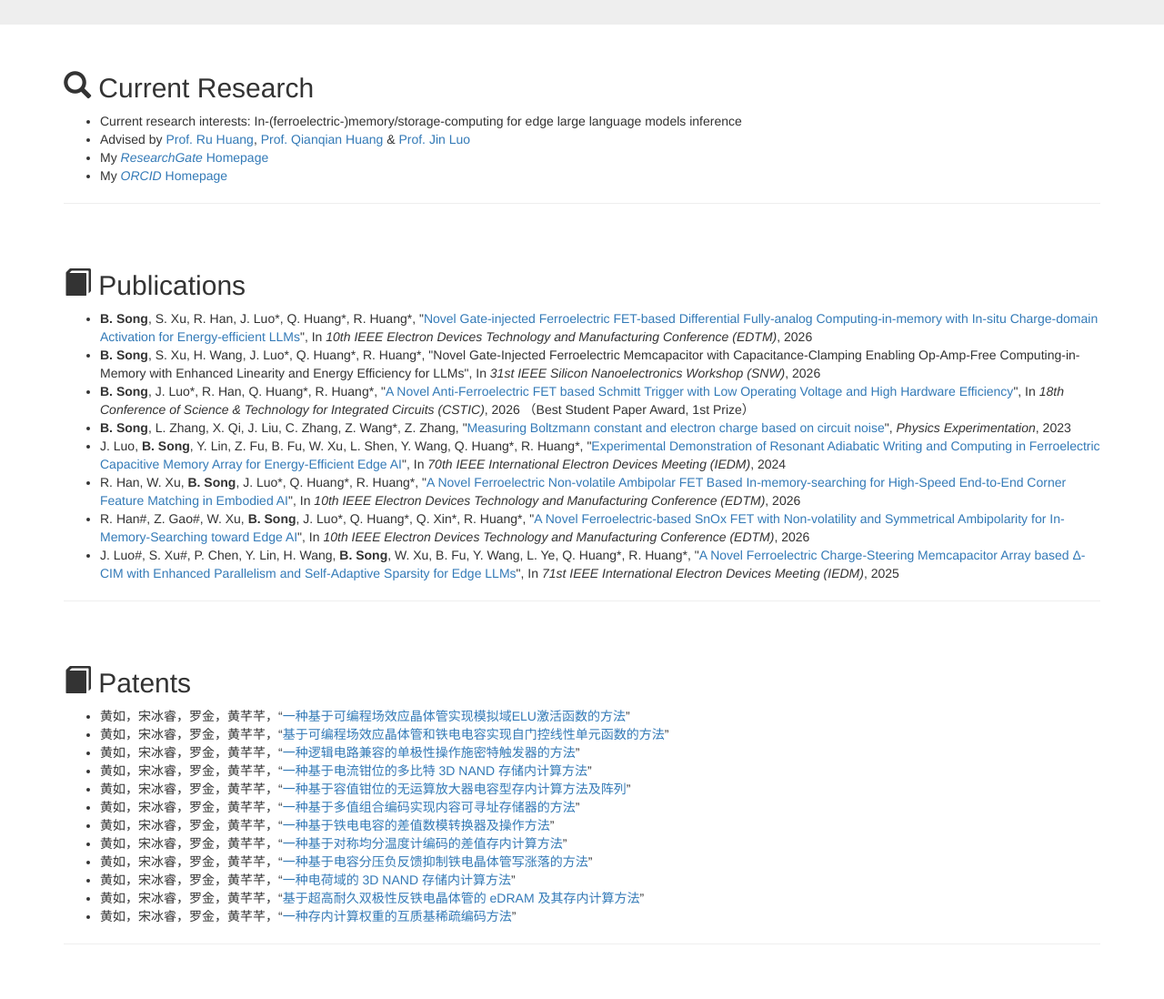
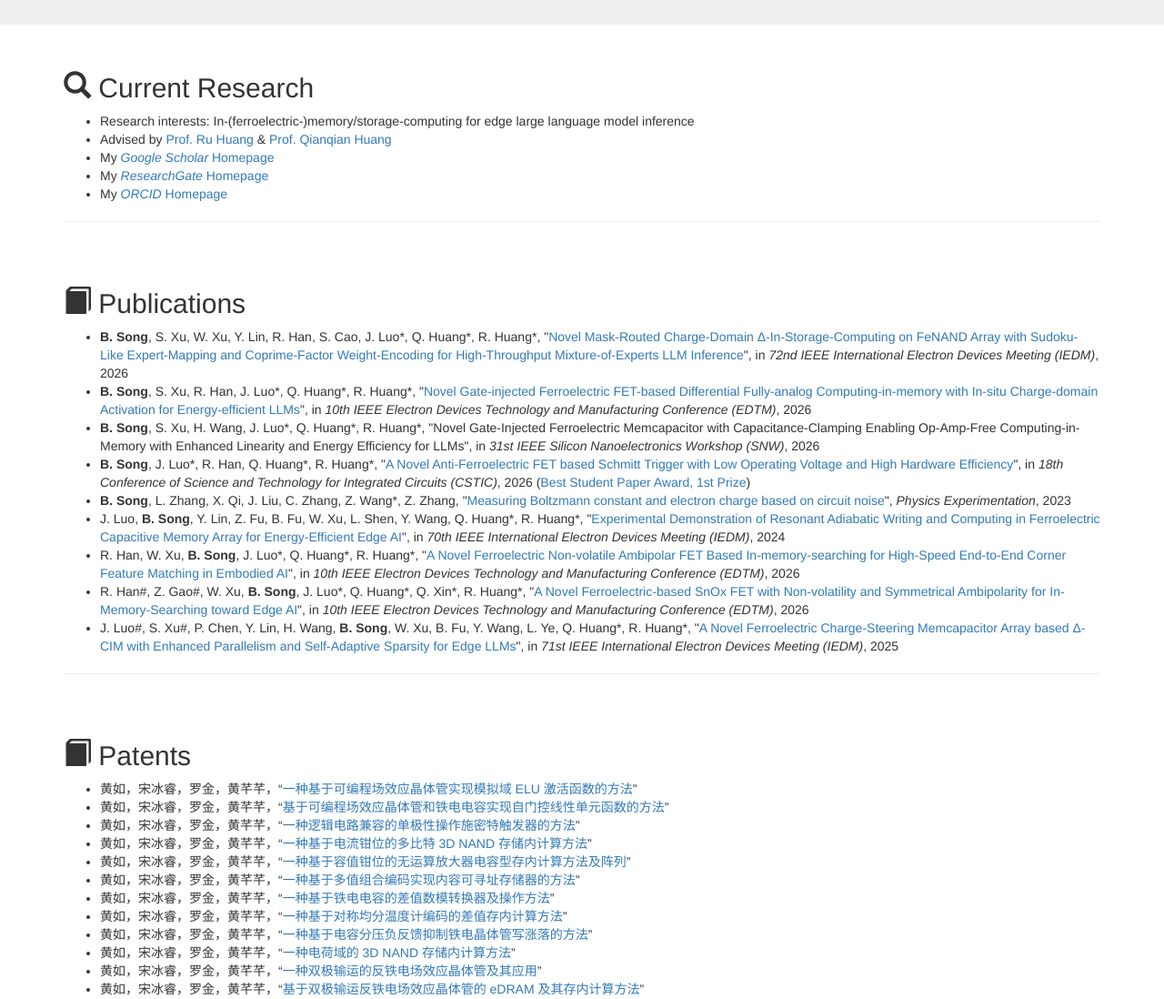
Before and after one commit to BingEntropy/BingEntropy.github.io, a plain HTML site: page study/index.html in a window 1280 px wide. Shown: the part 1220-2318 px from the top of the page at 91% size. Drawn offline with Linux system fonts and the light colour scheme.

Commit message:
Add files via upload

```diff
--- a/study/index.html
+++ b/study/index.html
@@ -75,8 +75,9 @@
 <div class="container" style="margin-top:30px">
 <h2><span class="glyphicon glyphicon-search"></span> Current Research </h2>
 	<ul>
-		<li>Current research interests: In-(ferroelectric-)memory/storage-computing for edge large language models inference</li>
-		<li>Advised by <a href="https://ic.pku.edu.cn/szdw/ysfc/hr/index.htm" style="text-decoration:none;">Prof. Ru Huang</a>, <a href="https://ic.pku.edu.cn/szdw/zzjs/jcwndzx1/hqq/index.htm" style="text-decoration:none;">Prof. Qianqian Huang</a> & <a href="https://dr-jin-luo.github.io/" style="text-decoration:none;">Prof. Jin Luo</a> </li>
+		<li>Research interests: In-(ferroelectric-)memory/storage-computing for edge large language model inference</li>
+		<li>Advised by <a href="https://ic.pku.edu.cn/szdw/ysfc/hr/index.htm" style="text-decoration:none;">Prof. Ru Huang</a> & <a href="https://ic.pku.edu.cn/szdw/zzjs/jcwndzx1/hqq/index.htm" style="text-decoration:none;">Prof. Qianqian Huang</a></li>
+		<li>My <a href="https://scholar.google.cz/citations?user=YHt7R78AAAAJ" style="text-decoration:none;"><em>Google Scholar</em> Homepage </a></li>
 		<li>My <a href="https://www.researchgate.net/profile/Bingrui-Song" style="text-decoration:none;"><em>ResearchGate</em> Homepage </a></li>
 		<li>My <a href="https://orcid.org/0009-0004-9363-7015" style="text-decoration:none;"><em>ORCID</em> Homepage </a></li>
 	</ul>
@@ -87,14 +88,15 @@
 <div class="container" style="margin-top:30px">
 <h2><span class="glyphicon glyphicon-book"></span> Publications </h2>
 	<ul>
-		<li><b>B. Song</b>, S. Xu, R. Han, J. Luo*, Q. Huang*, R. Huang*, "<a href="https://ieeexplore.ieee.org/document/11497385" style="text-decoration:none;">Novel Gate-injected Ferroelectric FET-based Differential Fully-analog Computing-in-memory with In-situ Charge-domain Activation for Energy-efficient LLMs</a>", In <em>10th IEEE Electron Devices Technology and Manufacturing Conference (EDTM)</em>, 2026</li>
-		<li><b>B. Song</b>, S. Xu, H. Wang, J. Luo*, Q. Huang*, R. Huang*, "Novel Gate-Injected Ferroelectric Memcapacitor with Capacitance-Clamping Enabling Op-Amp-Free Computing-in-Memory with Enhanced Linearity and Energy Efficiency for LLMs", In <em>31st IEEE Silicon Nanoelectronics Workshop (SNW)</em>, 2026</li>
-		<li><b>B. Song</b>, J. Luo*, R. Han, Q. Huang*, R. Huang*, "<a href="https://ieeexplore.ieee.org/document/11537706" style="text-decoration:none;">A Novel Anti-Ferroelectric FET based Schmitt Trigger with Low Operating Voltage and High Hardware Efficiency</a>", In <em>18th Conference of Science & Technology for Integrated Circuits (CSTIC)</em>, 2026 （Best Student Paper Award, 1st Prize）</li>
+		<li><b>B. Song</b>, S. Xu, W. Xu, Y. Lin, R. Han, S. Cao, J. Luo*, Q. Huang*, R. Huang*, "<a href="https://iedm26.mapyourshow.com/8_0/sessions/session-details.cfm?ScheduleID=292" style="text-decoration:none;">Novel Mask-Routed Charge-Domain Δ-In-Storage-Computing on FeNAND Array with Sudoku-Like Expert-Mapping and Coprime-Factor Weight-Encoding for High-Throughput Mixture-of-Experts LLM Inference</a>", in <em>72nd IEEE International Electron Devices Meeting (IEDM)</em>, 2026</li>
+		<li><b>B. Song</b>, S. Xu, R. Han, J. Luo*, Q. Huang*, R. Huang*, "<a href="https://ieeexplore.ieee.org/document/11497385" style="text-decoration:none;">Novel Gate-injected Ferroelectric FET-based Differential Fully-analog Computing-in-memory with In-situ Charge-domain Activation for Energy-efficient LLMs</a>", in <em>10th IEEE Electron Devices Technology and Manufacturing Conference (EDTM)</em>, 2026</li>
+		<li><b>B. Song</b>, S. Xu, H. Wang, J. Luo*, Q. Huang*, R. Huang*, "Novel Gate-Injected Ferroelectric Memcapacitor with Capacitance-Clamping Enabling Op-Amp-Free Computing-in-Memory with Enhanced Linearity and Energy Efficiency for LLMs", in <em>31st IEEE Silicon Nanoelectronics Workshop (SNW)</em>, 2026</li>
+		<li><b>B. Song</b>, J. Luo*, R. Han, Q. Huang*, R. Huang*, "<a href="https://ieeexplore.ieee.org/document/11537706" style="text-decoration:none;">A Novel Anti-Ferroelectric FET based Schmitt Trigger with Low Operating Voltage and High Hardware Efficiency</a>", in <em>18th Conference of Science and Technology for Integrated Circuits (CSTIC)</em>, 2026 (<a href="https://www.semi.org.cn/site/semi/article/c4304f525fbe46b990816b72da9623c5.html" style="text-decoration:none;">Best Student Paper Award, 1st Prize</a>)</li>
 		<li><b>B. Song</b>, L. Zhang, X. Qi, J. Liu, C. Zhang, Z. Wang*, Z. Zhang, "<a href="https://kns.cnki.net/kcms/detail/detail.aspx?filename=WLSL202303006&dbname=cjfdtotal&dbcode=CJFD&v=MDAwNDFyQ1VSN21mWStkdkZ5emhWTHZLTWlIWVlyRzRITkxNckk5RllvUjZEZzgvemhZVTd6c09UM2lRclJjekY=" style="text-decoration:none;">Measuring Boltzmann constant and electron charge based on circuit noise</a>", <em>Physics Experimentation</em>, 2023 </li>
-		<li>J. Luo, <b>B. Song</b>, Y. Lin, Z. Fu, B. Fu, W. Xu, L. Shen, Y. Wang, Q. Huang*, R. Huang*, "<a href="https://ieeexplore.ieee.org/document/10873397" style="text-decoration:none;">Experimental Demonstration of Resonant Adiabatic Writing and Computing in Ferroelectric Capacitive Memory Array for Energy-Efficient Edge AI</a>", In <em>70th IEEE International Electron Devices Meeting (IEDM)</em>, 2024</li>
-		<li>R. Han, W. Xu, <b>B. Song</b>, J. Luo*, Q. Huang*, R. Huang*, "<a href="https://ieeexplore.ieee.org/document/11496790" style="text-decoration:none;">A Novel Ferroelectric Non-volatile Ambipolar FET Based In-memory-searching for High-Speed End-to-End Corner Feature Matching in Embodied AI</a>", In <em>10th IEEE Electron Devices Technology and Manufacturing Conference (EDTM)</em>, 2026</li>
-		<li>R. Han#, Z. Gao#, W. Xu, <b>B. Song</b>, J. Luo*, Q. Huang*, Q. Xin*, R. Huang*, "<a href="https://ieeexplore.ieee.org/document/11497110" style="text-decoration:none;">A Novel Ferroelectric-based SnOx FET with Non-volatility and Symmetrical Ambipolarity for In-Memory-Searching toward Edge AI</a>", In <em>10th IEEE Electron Devices Technology and Manufacturing Conference (EDTM)</em>, 2026</li>
-		<li>J. Luo#, S. Xu#, P. Chen, Y. Lin, H. Wang, <b>B. Song</b>, W. Xu, B. Fu, Y. Wang, L. Ye, Q. Huang*, R. Huang*, "<a href="https://ieeexplore.ieee.org/document/11353553" style="text-decoration:none;">A Novel Ferroelectric Charge-Steering Memcapacitor Array based Δ-CIM with Enhanced Parallelism and Self-Adaptive Sparsity for Edge LLMs</a>", In <em>71st IEEE International Electron Devices Meeting (IEDM)</em>, 2025</li>
+		<li>J. Luo, <b>B. Song</b>, Y. Lin, Z. Fu, B. Fu, W. Xu, L. Shen, Y. Wang, Q. Huang*, R. Huang*, "<a href="https://ieeexplore.ieee.org/document/10873397" style="text-decoration:none;">Experimental Demonstration of Resonant Adiabatic Writing and Computing in Ferroelectric Capacitive Memory Array for Energy-Efficient Edge AI</a>", in <em>70th IEEE International Electron Devices Meeting (IEDM)</em>, 2024</li>
+		<li>R. Han, W. Xu, <b>B. Song</b>, J. Luo*, Q. Huang*, R. Huang*, "<a href="https://ieeexplore.ieee.org/document/11496790" style="text-decoration:none;">A Novel Ferroelectric Non-volatile Ambipolar FET Based In-memory-searching for High-Speed End-to-End Corner Feature Matching in Embodied AI</a>", in <em>10th IEEE Electron Devices Technology and Manufacturing Conference (EDTM)</em>, 2026</li>
+		<li>R. Han#, Z. Gao#, W. Xu, <b>B. Song</b>, J. Luo*, Q. Huang*, Q. Xin*, R. Huang*, "<a href="https://ieeexplore.ieee.org/document/11497110" style="text-decoration:none;">A Novel Ferroelectric-based SnOx FET with Non-volatility and Symmetrical Ambipolarity for In-Memory-Searching toward Edge AI</a>", in <em>10th IEEE Electron Devices Technology and Manufacturing Conference (EDTM)</em>, 2026</li>
+		<li>J. Luo#, S. Xu#, P. Chen, Y. Lin, H. Wang, <b>B. Song</b>, W. Xu, B. Fu, Y. Wang, L. Ye, Q. Huang*, R. Huang*, "<a href="https://ieeexplore.ieee.org/document/11353553" style="text-decoration:none;">A Novel Ferroelectric Charge-Steering Memcapacitor Array based Δ-CIM with Enhanced Parallelism and Self-Adaptive Sparsity for Edge LLMs</a>", in <em>71st IEEE International Electron Devices Meeting (IEDM)</em>, 2025</li>
 	</ul>
 
 	<hr>
@@ -103,7 +105,7 @@
 	<div class="container" style="margin-top:30px">
 <h2><span class="glyphicon glyphicon-book"></span> Patents </h2>
 	<ul>
-		<li>黄如，宋冰睿，罗金，黄芊芊，“<a href="https://pss-system.cponline.cnipa.gov.cn/documents/detail?prevPageTit=changgui" style="text-decoration:none;">一种基于可编程场效应晶体管实现模拟域ELU激活函数的方法</a>”</li>
+		<li>黄如，宋冰睿，罗金，黄芊芊，“<a href="https://pss-system.cponline.cnipa.gov.cn/documents/detail?prevPageTit=changgui" style="text-decoration:none;">一种基于可编程场效应晶体管实现模拟域 ELU 激活函数的方法</a>”</li>
 		<li>黄如，宋冰睿，罗金，黄芊芊，“<a href="https://pss-system.cponline.cnipa.gov.cn/documents/detail?prevPageTit=changgui" style="text-decoration:none;">基于可编程场效应晶体管和铁电电容实现自门控线性单元函数的方法</a>”</li>
 		<li>黄如，宋冰睿，罗金，黄芊芊，“<a href="https://pss-system.cponline.cnipa.gov.cn/documents/detail?prevPageTit=changgui" style="text-decoration:none;">一种逻辑电路兼容的单极性操作施密特触发器的方法</a>”</li>
 		<li>黄如，宋冰睿，罗金，黄芊芊，“<a href="https://pss-system.cponline.cnipa.gov.cn/documents/detail?prevPageTit=changgui" style="text-decoration:none;">一种基于电流钳位的多比特 3D NAND 存储内计算方法</a>”</li>
@@ -113,7 +115,8 @@
 		<li>黄如，宋冰睿，罗金，黄芊芊，“<a href="https://pss-system.cponline.cnipa.gov.cn/documents/detail?prevPageTit=changgui" style="text-decoration:none;">一种基于对称均分温度计编码的差值存内计算方法</a>”</li>
 		<li>黄如，宋冰睿，罗金，黄芊芊，“<a href="https://pss-system.cponline.cnipa.gov.cn/documents/detail?prevPageTit=changgui" style="text-decoration:none;">一种基于电容分压负反馈抑制铁电晶体管写涨落的方法</a>”</li>
 		<li>黄如，宋冰睿，罗金，黄芊芊，“<a href="https://pss-system.cponline.cnipa.gov.cn/documents/detail?prevPageTit=changgui" style="text-decoration:none;">一种电荷域的 3D NAND 存储内计算方法</a>”</li>
-		<li>黄如，宋冰睿，罗金，黄芊芊，“<a href="https://pss-system.cponline.cnipa.gov.cn/documents/detail?prevPageTit=changgui" style="text-decoration:none;">基于超高耐久双极性反铁电晶体管的 eDRAM 及其存内计算方法</a>”</li>
+		<li>黄如，宋冰睿，罗金，黄芊芊，“<a href="https://pss-system.cponline.cnipa.gov.cn/documents/detail?prevPageTit=changgui" style="text-decoration:none;">一种双极输运的反铁电场效应晶体管及其应用</a>”</li>
+		<li>黄如，宋冰睿，罗金，黄芊芊，“<a href="https://pss-system.cponline.cnipa.gov.cn/documents/detail?prevPageTit=changgui" style="text-decoration:none;">基于双极输运反铁电场效应晶体管的 eDRAM 及其存内计算方法</a>”</li>
 		<li>黄如，宋冰睿，罗金，黄芊芊，“<a href="https://pss-system.cponline.cnipa.gov.cn/documents/detail?prevPageTit=changgui" style="text-decoration:none;">一种存内计算权重的互质基稀疏编码方法</a>”</li>
 	</ul>
 
```
